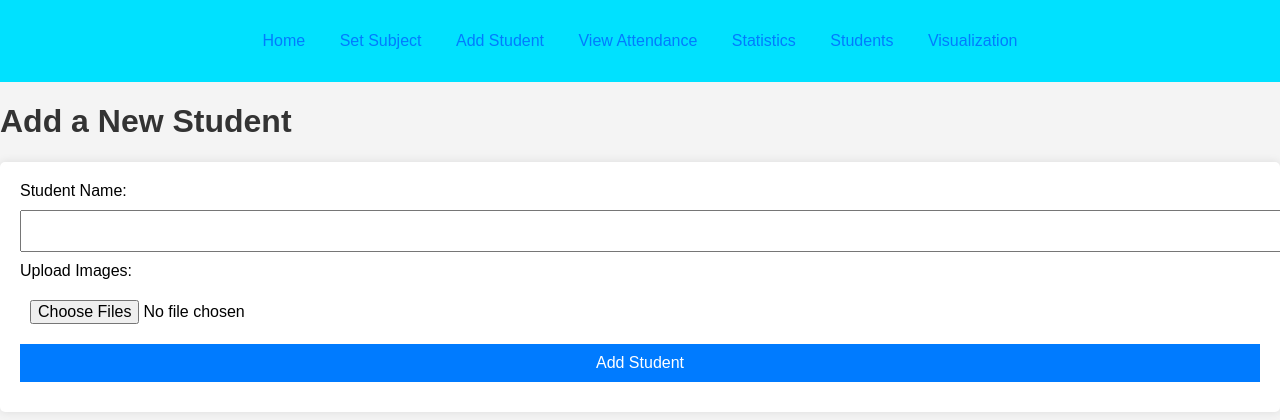
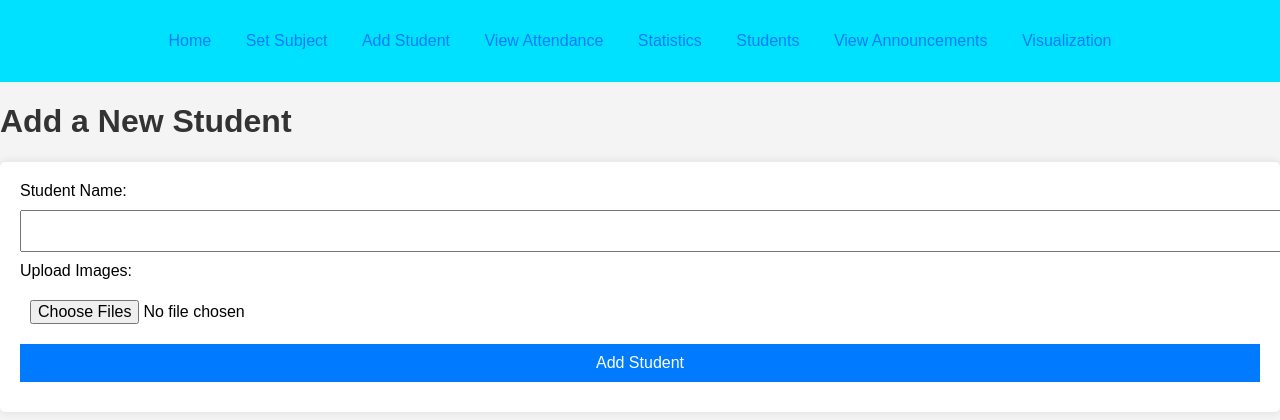
Before and after one commit to AntonioLabinjan/CV-attendance, a Flask app: page /add_student in a window 1280 px wide. Shown: the top 420 px of the page. Run offline with Flask 3, Linux system fonts and the light colour scheme; the visitor is signed in with stand-in values (Sample User, id 1).

Commit message:
Update layout.html
added announcement route

```diff
--- a/templates/layout.html
+++ b/templates/layout.html
@@ -16,6 +16,7 @@
                 <li><a href="{{ url_for('attendance') }}">View Attendance</a></li>
                 <li><a href="{{ url_for('statistics') }}">Statistics</a></li>
                 <li><a href="{{ url_for('students') }}">Students</a></li>
+                <li><a href="{{ url_for('announcements') }}">View Announcements</a></li>
                 <li><a href="{{ url_for('plots') }}">Visualization</a></li>
             </ul>
         </nav>
```
